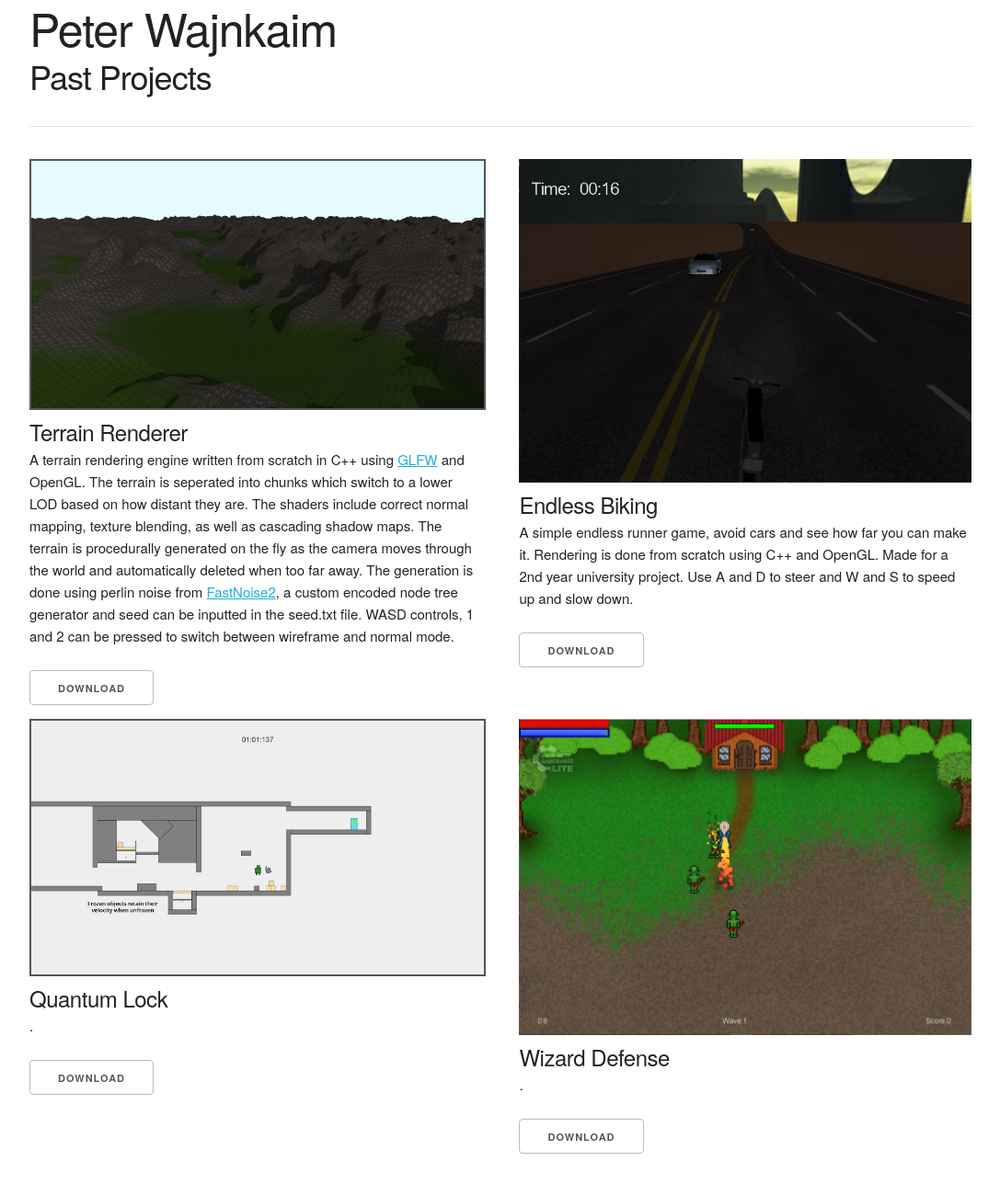
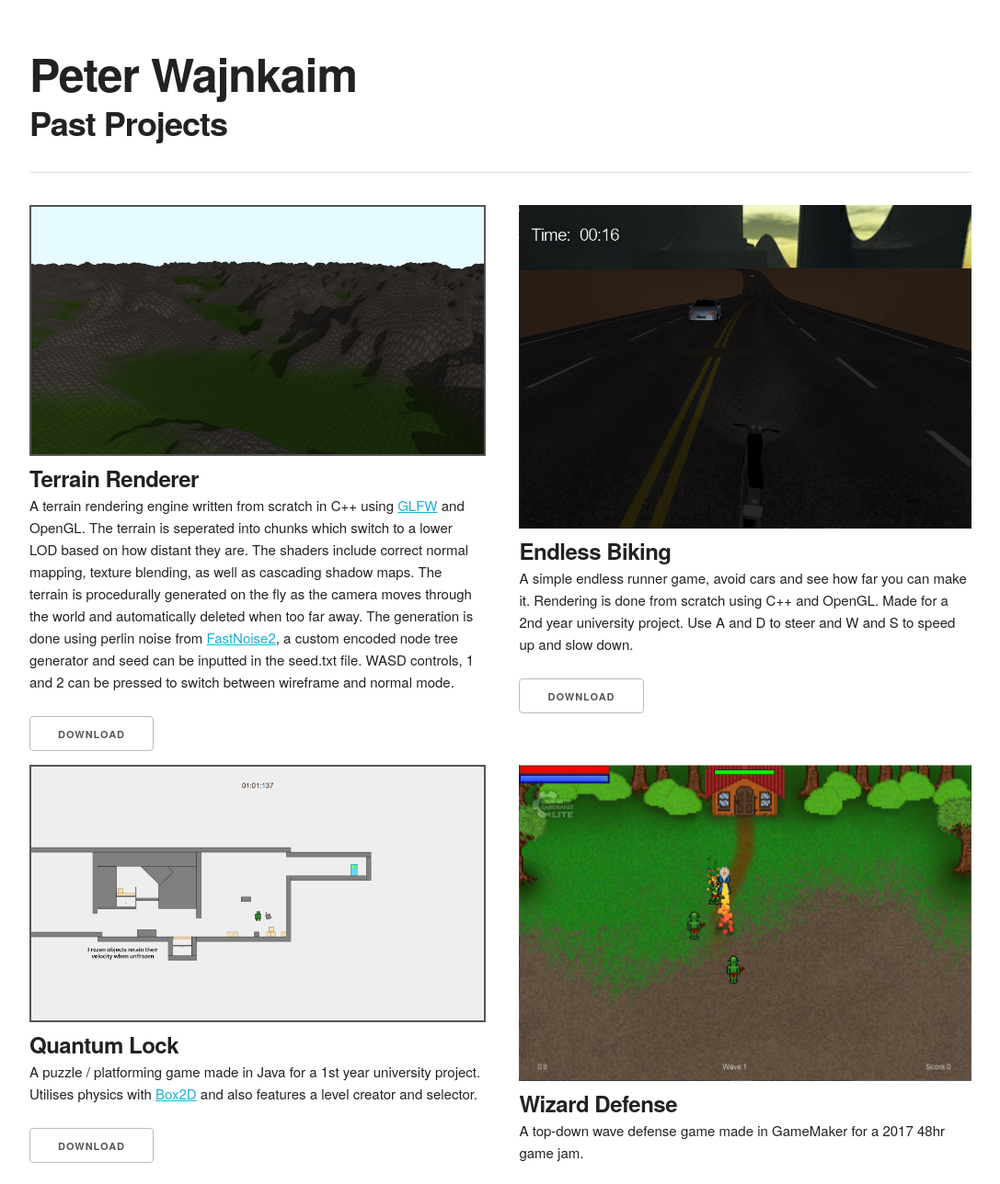
Before and after one commit to pwajnkaim/pwajnkaim.github.io, a plain HTML site: page index.html in a window 1280 px wide. Shown: the top 1288 px of the page at 92% size, without its empty margins (96-1183 px from the left). Drawn offline with Linux system fonts and the light colour scheme.

Commit message:
Updated font

```diff
--- a/css/skeleton.css
+++ b/css/skeleton.css
@@ -124,7 +124,7 @@ body {
   font-size: 1.5em; /* currently ems cause chrome bug misinterpreting rems on body element */
   line-height: 1.6;
   font-weight: 400;
-  font-family: "Raleway", "HelveticaNeue", "Helvetica Neue", Helvetica, Arial, sans-serif;
+  font-family: "Raleway", "HelveticaNeue", "Helvetica Neue", 'Montserrat', Helvetica, Arial, sans-serif;
   color: #222; }
 
 
@@ -143,12 +143,12 @@ h6 { font-size: 1.5rem; line-height: 1.6;  letter-spacing: 0; }
 
 /* Larger than phablet */
 @media (min-width: 550px) {
-  h1 { font-size: 5.0rem; }
-  h2 { font-size: 4.2rem; }
-  h3 { font-size: 3.6rem; }
-  h4 { font-size: 3.0rem; }
-  h5 { font-size: 2.4rem; }
-  h6 { font-size: 1.5rem; }
+  h1 { font-size: 5.0rem; font-weight: 600}
+  h2 { font-size: 4.2rem; font-weight: 600}
+  h3 { font-size: 3.6rem; font-weight: 600}
+  h4 { font-size: 3.0rem; font-weight: 600}
+  h5 { font-size: 2.4rem; font-weight: 600}
+  h6 { font-size: 1.5rem; font-weight: 600}
 }
 
 p {
--- a/index.html
+++ b/index.html
@@ -16,7 +16,10 @@
   <!-- FONT
   –––––––––––––––––––––––––––––––––––––––––––––––––– -->
 
-  <!--<link href="//fonts.googleapis.com/css?family=Raleway:400,300,600" rel="stylesheet" type="text/css"> -->
+  <style>
+    @import url('https://fonts.googleapis.com/css2?family=Montserrat:wght@300;400;600&display=swap');
+  </style>
+
 
   <!-- CSS
   –––––––––––––––––––––––––––––––––––––––––––––––––– -->
@@ -35,7 +38,8 @@
 
   <!-- .container is main centered wrapper -->
   <div class="container">
-    <h1 style="margin-bottom:0rem">Peter Wajnkaim</h1>
+
+    <h1 style="margin-bottom:0rem; margin-top:5rem">Peter Wajnkaim</h1>
     <h3>Past Projects</h3>
     <hr>
     <!-- columns should be the immediate child of a .row -->
@@ -76,7 +80,7 @@
         <img src="images/quantum.jpg" alt="Quantum Lock" style="border: 2px solid #555" width=100% height=auto>
         <h5 style="margin-bottom:0rem">Quantum Lock</h5>
         <p>
-          .
+          A puzzle / platforming game made in Java for a 1st year university project. Utilises physics with <a href="https://box2d.org/">Box2D</a> and also features a level creator and selector.
         </p>
         <a href="files/Quantum-Lock.zip" download>
           <input type="button" value="Download">
@@ -86,7 +90,7 @@
         <img src="images/wizard.jpg" alt="Wizard Defense" width=100% height=auto>
         <h5 style="margin-bottom:0rem">Wizard Defense</h5>
         <p>
-          .
+          A top-down wave defense game made in GameMaker for a 2017 48hr game jam.
         </p>
         <a href="files/Wizard Defense.zip" download>
           <input type="button" value="Download">
```
